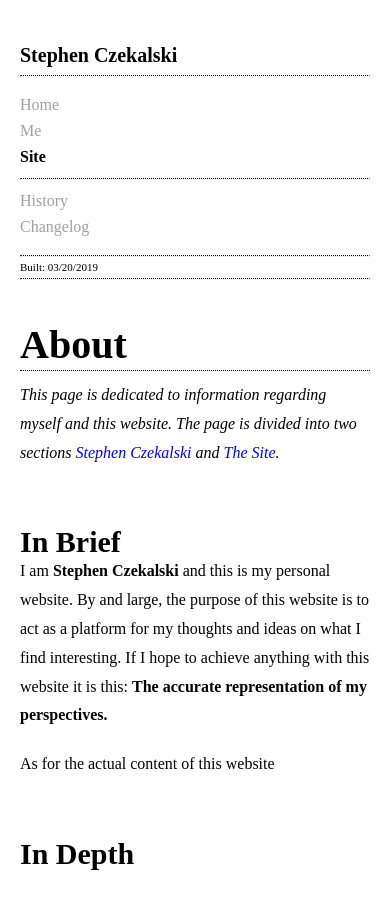
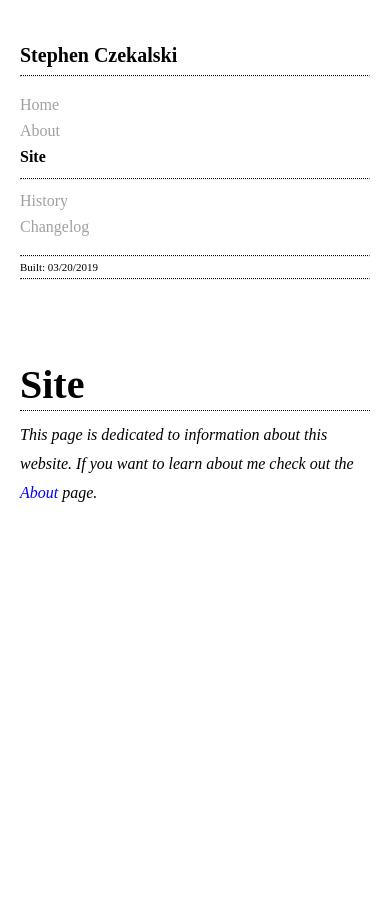
Before and after one commit to stephencz/old-stephencz-com, a Jekyll site: the page built from site.md, in a window 390 px wide. Built offline with Jekyll 4.4.1, drawn with Linux system fonts in a browser that asks for light colours; nearby versions of some CDN libraries; some web fonts are replaced.

Commit message:
Replaced me.md with about.md

```diff
--- a/_data/navigation.yml
+++ b/_data/navigation.yml
@@ -1,7 +1,7 @@
 - name: Home
   link: /
-- name: Me
-  link: /me
+- name: About
+  link: /about
 - name: Site
   link: /site
 - name: History
--- a/_sass/post.scss
+++ b/_sass/post.scss
@@ -27,6 +27,14 @@
 .post-wrapper > .post-title a:hover
 {
     color: #000;
+}
+
+@media (max-width:800px)
+{
+    .post-wrapper
+    {
+        padding-top: 40px;
+    }
 }
 
 /*******************************************************************/
--- a/site.md
+++ b/site.md
@@ -1,21 +1,7 @@
 ---
 layout: page
-title: About
+title: Site
 description: Information about this website.
 ---
-*This page is dedicated to information regarding myself and this website. The page is*
-*divided into two sections [Stephen Czekalski](#stephen-czekalski) and [The Site](#the-site).*
-
-## In Brief
-{:.padding-t-m}
-I am **Stephen Czekalski** and this is my personal website. By and large, the purpose of this website
-is to act as a platform for my thoughts and ideas on what I find interesting. If I hope to achieve
-anything with this website it is this: **The accurate representation of my perspectives.**
-
-As for the actual content of this website
-
-## In Depth
-{:.padding-t-m}
-
-
-*[TL;DR]: Too Long; Didn't Read
+*This page is dedicated to information about this website. If you want to learn about me*
+*check out the [About](/about) page.*
```
Also changed, not shown: about.md (added, +7 -0 lines), me.md (deleted, +0 -21 lines), changelog.md.
